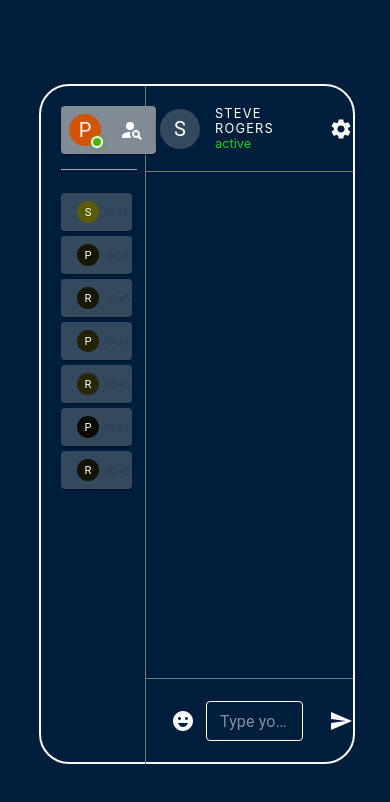
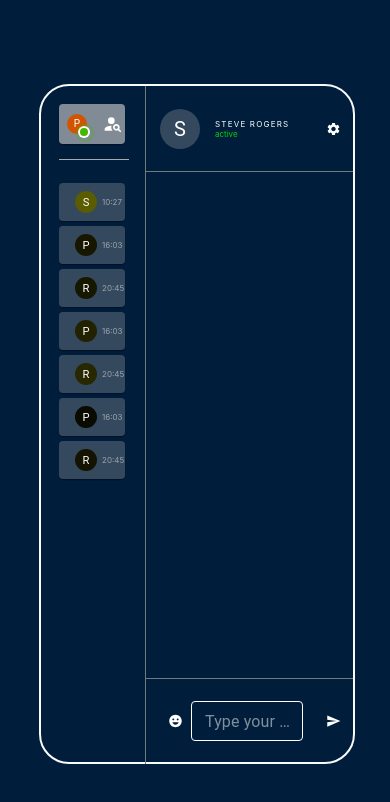
Before and after one commit to pragashraj/E-Chat_Web, a React (Create React App) app: page / in a window 390 px wide. Shown: the top 802 px of the page. Built offline with nearby package versions, Linux system fonts and the light colour scheme.

Commit message:
refactor: code refactor for mobile ui alignment

```diff
--- a/src/components/ChatListItem.js
+++ b/src/components/ChatListItem.js
@@ -20,8 +20,8 @@ const useStyles = makeStyles({
         fontSize: '0.7rem'
     },
     mobileDateTime: {
-        color: "#2C3E50",
-        fontSize: "0.6rem",
+        color: "rgba(255, 255, 255, 0.5)",
+        fontSize: "0.5rem",
         marginLeft: "5px"
     },
     mobileListItem: {
@@ -31,13 +31,13 @@ const useStyles = makeStyles({
     }
 })
 
-const ChatListItem = ({listItem, desktopView}) => {
+const ChatListItem = ({listItem, desktopView, handleChatListItemOnClick}) => {
     const classes = useStyles()
     const rand = Math.floor(Math.random() * 100)
 
     const renderMobileView = () => {
         return (
-            <ListItemButton>
+            <ListItemButton onClick = {() => handleChatListItemOnClick(listItem)}>
                 <ListItemAvatar className = {classes.mobileListItem}>
                     <Avatar sx = {{ bgcolor: `rgb(${rand}, ${rand}, 0)` }} className = {classes.mobileItemAvatar}>
                         {listItem.avatar}
@@ -50,7 +50,7 @@ const ChatListItem = ({listItem, desktopView}) => {
 
     const renderDestopView = () => {
         return (
-            <ListItemButton>
+            <ListItemButton onClick = {() => handleChatListItemOnClick(listItem)}>
                 <ListItemAvatar>
                     <Avatar sx = {{ bgcolor: `rgba(52, ${rand}, 0)` }}>{listItem.avatar}</Avatar>
                 </ListItemAvatar>
--- a/src/components/Input.js
+++ b/src/components/Input.js
@@ -26,15 +26,16 @@ const CssTextField = styled(TextField)({
     },
 })
 
-const Input = ({label, name, size, value}) => {
+const Input = ({label, name, size, value, handleInputOnChange}) => {
     return (
         <CssTextField
             label = {label}
             id = {`outlined-size-${label}`}
             size = {size}
-            fullWidth
             value = {value}
             name = {name}
+            onChange = {handleInputOnChange}
+            fullWidth
         />
     )
 }
--- a/src/components/InputHeader.js
+++ b/src/components/InputHeader.js
@@ -7,13 +7,13 @@ import { Search, Close, PersonSearch } from '@mui/icons-material'
 import StyledBadge from './StyledBadge'
 
 const useStyles = makeStyles((theme) => ({
-  root: {
+  root: props => ({
     p: '2px 4px',
     display: 'flex',
     alignItems: 'center',
-    width: "100%",
+    width: props.desktopView ? "100%" : "75%",
     backgroundColor: "#808B96"
-  },
+  }),
   avatar_btn: {
     p: '10px'
   },
@@ -30,17 +30,22 @@ const useStyles = makeStyles((theme) => ({
   },
 }))
 
-const InputHeader = ({placeholder, value, desktopView}) => {
+const InputHeader = ({
+  placeholder,
+  value,
+  desktopView,
+  handleInputOnChange,
+  handleSearchOnClick,
+  handleSearchModalOnClick,
+  handleCancelOnClick
+}) => {
     const classes = useStyles({desktopView: desktopView})
 
     const renderMobileView = () => {
         return (
-            <>
-            <IconButton className = {classes.icon_btn} aria-label = "search">
-                <PersonSearch sx = {{color: "white", width: 30}}/>
+            <IconButton className = {classes.icon_btn} aria-label = "search" onClick = {handleSearchModalOnClick}>
+                <PersonSearch sx = {{color: "white", width: 20}}/>
             </IconButton>
-            <Divider className = {classes.divider} orientation = "vertical" />
-            </>
         )
     }
 
@@ -52,13 +57,14 @@ const InputHeader = ({placeholder, value, desktopView}) => {
                 placeholder = {placeholder}
                 inputProps = {{ 'aria-label': placeholder }}
                 value = {value}
-                name = "search"
+                name = "searchValue"
+                onChange = {handleInputOnChange}
             />
-            <IconButton className = {classes.icon_btn} aria-label = "search">
+            <IconButton className = {classes.icon_btn} aria-label = "search" onClick = {handleSearchOnClick}>
                 <Search />
             </IconButton>
             <Divider className = {classes.divider} orientation = "vertical" />
-            <IconButton className = {classes.icon_btn} aria-label = "directions">
+            <IconButton className = {classes.icon_btn} aria-label = "directions" onClick = {handleCancelOnClick}>
                 <Close/>
             </IconButton>
             </>
@@ -68,7 +74,7 @@ const InputHeader = ({placeholder, value, desktopView}) => {
     return (
         <Paper component = "form" className = {classes.root}>
             <IconButton className = {classes.avatar_btn} aria-label = "menu">
-                <StyledBadge bgColor = "#D35400"/>
+                <StyledBadge bgColor = "#D35400" desktopView = {desktopView}/>
             </IconButton>
             { desktopView ? renderDesktopView() : renderMobileView() }
         </Paper>
--- a/src/components/StyledBadge.js
+++ b/src/components/StyledBadge.js
@@ -32,14 +32,17 @@ const StyledAvatar = styled(Badge)(({ theme }) => ({
     },
 }))
 
-const StyledBadge = ({bgColor}) => {
+const StyledBadge = ({bgColor, desktopView}) => {
+    const res = desktopView ? 32 : 20
+    const size = desktopView ? "17px" : "10px"
+
     return (
         <StyledAvatar
             overlap = "circular"
             anchorOrigin = {{ vertical: 'bottom', horizontal: 'right' }}
             variant = "dot"
         >
-            <Avatar sx = {{ bgcolor: bgColor, width: 32, height: 32 }}>P</Avatar>
+            <Avatar sx = {{ bgcolor: bgColor, width: res, height: res, fontSize: size }}>P</Avatar>
         </StyledAvatar>
     )
 }
--- a/src/screens/Home/Aside.js
+++ b/src/screens/Home/Aside.js
@@ -23,7 +23,15 @@ const useStyles = makeStyles({
     })
 })
 
-const Aside = ({chatList}) => {
+const Aside = ({
+    chatList,
+    searchValue,
+    handleInputOnChange,
+    handleChatListItemOnClick,
+    handleSearchOnClick,
+    handleSearchModalOnClick,
+    handleCancelOnClick
+}) => {
     const matches = useMediaQuery('(min-width:800px)')
     const classes = useStyles({desktopView: matches})
 
@@ -37,6 +45,7 @@ const Aside = ({chatList}) => {
                                 listItem = {item}
                                 key = {item.id}
                                 desktopView = {matches}
+                                handleChatListItemOnClick = {handleChatListItemOnClick}
                             />
                         }) }
                     </List>
@@ -49,7 +58,15 @@ const Aside = ({chatList}) => {
         return (
             <Grid container>
                 <Grid item xs = {12}>
-                    <InputHeader placeholder = "Search" desktopView = {matches}/>
+                    <InputHeader
+                        placeholder = "Search"
+                        desktopView = {matches}
+                        value = {searchValue}
+                        handleInputOnChange = {handleInputOnChange}
+                        handleSearchOnClick = {handleSearchOnClick}
+                        handleSearchModalOnClick = {handleSearchModalOnClick}
+                        handleCancelOnClick = {handleCancelOnClick}
+                    />
                 </Grid>
             </Grid>
         )
--- a/src/screens/Home/Footer.js
+++ b/src/screens/Home/Footer.js
@@ -3,6 +3,7 @@ import React from 'react'
 import { Grid, IconButton } from '@mui/material'
 import { Send, EmojiEmotions } from '@mui/icons-material'
 import { makeStyles } from '@mui/styles'
+import useMediaQuery from '@mui/material/useMediaQuery'
 
 import Input from '../../components/Input'
 
@@ -14,23 +15,35 @@ const useStyles = makeStyles((theme) => ({
         justifyContent: "center",
         height: "100%",
     },
-    icon: {
+    icon: props => ({
         color: "white",
-        width: 30
-    },
+        width: props.desktop ? 30 : 15
+    }),
 }))
 
-const Footer = () => {
-    const classes = useStyles()
+const Footer = ({
+    value,
+    handleInputOnChange,
+    handleSendOnClick,
+    handleEmojiOnClick
+}) => {
+    const matches = useMediaQuery('(min-width:800px)')
+    const classes = useStyles({desktop: matches})
 
     const renderInputBlog = () => {
         return (
             <div className = "footer_input_blog">
-                <IconButton aria-label = "settings">
+                <IconButton aria-label = "emojies" onClick = {handleEmojiOnClick}>
                     <EmojiEmotions className = {classes.icon}/>
                 </IconButton>
                 <div className = "footer_input">
-                    <Input size = "small" label = "Type your message........" name = "message"/>
+                    <Input
+                        size = "small"
+                        label = "Type your message........"
+                        name = "messageValue"
+                        value = {value}
+                        handleInputOnChange = {handleInputOnChange}
+                    />
                 </div>
             </div>
         )
@@ -38,7 +51,7 @@ const Footer = () => {
 
     const renderSendBlog = () => {
         return (
-            <IconButton aria-label = "settings">
+            <IconButton aria-label = "send" onClick = {handleSendOnClick}>
                 <Send className = {classes.icon}/>
             </IconButton>
         )
--- a/src/screens/Home/Header.js
+++ b/src/screens/Home/Header.js
@@ -3,6 +3,7 @@ import React from 'react'
 import { Grid, IconButton, Avatar } from '@mui/material'
 import { Settings } from '@mui/icons-material'
 import { makeStyles } from '@mui/styles'
+import useMediaQuery from '@mui/material/useMediaQuery'
 
 import './Home.css'
 
@@ -12,18 +13,19 @@ const useStyles = makeStyles((theme) => ({
         justifyContent: "center",
         height: "100%"
     },
-    icon: {
+    icon: props => ({
         color: "white",
-        width: 30
-    },
+        width: props.desktop ? 30 : 15
+    }),
 }))
 
-const Header = () => {
-    const classes = useStyles()
+const Header = ({selectedChatItem, handleSettingsOnClick}) => {
+    const matches = useMediaQuery('(min-width:800px)')
+    const classes = useStyles({desktop: matches})
 
     const renderSettingBlog = () => {
         return (
-            <IconButton aria-label = "settings">
+            <IconButton aria-label = "settings" onClick = {handleSettingsOnClick}>
                 <Settings className = {classes.icon}/>
             </IconButton>
         )
@@ -32,9 +34,9 @@ const Header = () => {
     const renderSecondaryUser = () => {
         return (
             <div className = "secondary_user_blog">
-                <Avatar sx = {{ bgcolor: "#34495E" }}>S</Avatar>
+                <Avatar sx = {{ bgcolor: "#34495E" }}>{selectedChatItem && selectedChatItem.avatar}</Avatar>
                 <div className = "secondary_user_detail">
-                    <span className = "secondary_user_name">Steve rogers</span>
+                    <span className = "secondary_user_name">{selectedChatItem && selectedChatItem.user}</span>
                     <span className = "secondary_user_active">active</span>
                 </div>
             </div>
--- a/src/screens/Home/Home.css
+++ b/src/screens/Home/Home.css
@@ -28,7 +28,7 @@
 }
 
 .card_left_content {
-    padding: 20px;
+    padding: 15px;
     display: flex;
     width: 100%;
 }
@@ -38,6 +38,7 @@
     width: 100%;
     height: 75vh;
     flex-direction: column;
+    padding: 3px;
 }
 
 .aside_header {
@@ -49,7 +50,7 @@
 .aside_chat_list {
     width: 100%;
     height: 100%;
-    overflow-y: scroll;
+    overflow-y: auto;
     overflow-x: hidden;
 }
 
@@ -132,3 +133,13 @@
 .footer_input {
     width: 100%;
 }
+
+@media screen and (max-width: 600px) {
+    .secondary_user_name {
+        font-size: 0.5rem;
+    }
+
+    .secondary_user_active {
+        font-size: 0.5rem;
+    }
+}
--- a/src/screens/Home/Home.js
+++ b/src/screens/Home/Home.js
@@ -9,9 +9,14 @@ import Footer from './Footer'
 import './Home.css'
 
 class Home extends Component {
+    state = {
+        searchValue: "",
+        messageValue: "",
+        selectedChatItem: {id: "1", avatar: "S", user: "Steve Rogers", recentMessage: "Hi there", dateTime: "10:27"},
+    }
 
     dummyList = [
-        {id: "1", avatar: "S", user: "Steve", recentMessage: "Hi there", dateTime: "10:27"},
+        {id: "1", avatar: "S", user: "Steve Rogers", recentMessage: "Hi there", dateTime: "10:27"},
         {id: "2", avatar: "P", user: "Palemo", recentMessage: "See you later", dateTime: "16:03"},
         {id: "3", avatar: "R", user: "Rogers", recentMessage: "Good Night", dateTime: "20:45"},
         {id: "4", avatar: "P", user: "Palemo", recentMessage: "See you later", dateTime: "16:03"},
@@ -20,26 +25,77 @@ class Home extends Component {
         {id: "7", avatar: "R", user: "Rogers", recentMessage: "Good Night", dateTime: "20:45"},
     ]
 
+    handleSendOnClick = () => {
+
+    }
+
+    handleSearchOnClick = () => {
+
+    }
+
+    handleSearchModalOnClick = () => {
+
+    }
+
+    handleCancelOnClick = () => {
+
+    }
+
+    handleSettingsOnClick = () => {
+
+    }
+
+    handleEmojiOnClick = () => {
+
+    }
+
+    handleChatListItemOnClick = (item) => {
+        this.setState({ selectedChatItem: item })
+    }
+
+    handleInputOnChange = (e) => {
+        const {name, value} = e.target
+        this.setState({ [name]: value })
+    }
+
     renderCardRight = () => {
+        const {messageValue, selectedChatItem} = this.state
         return (
             <div className = "card_right_content">
                 <div className = "card_right_header">
-                    <Header/>
+                    <Header
+                        selectedChatItem = {selectedChatItem}
+                        handleSettingsOnClick = {this.handleSettingsOnClick}
+                    />
                 </div>
                 <div className = "card_right_body">
 
                 </div>
                 <div className = "card_right_footer">
-                    <Footer/>
+                    <Footer
+                        value = {messageValue}
+                        handleInputOnChange = {this.handleInputOnChange}
+                        handleSendOnClick = {this.handleSendOnClick}
+                        handleEmojiOnClick = {this.handleEmojiOnClick}
+                    />
                 </div>
             </div>
         )
     }
 
     renderCardLeft = () => {
+        const {searchValue} = this.state
         return (
             <div className = "card_left_content">
-                <Aside chatList = {this.dummyList}/>
+                <Aside
+                    chatList = {this.dummyList}
+                    searchValue = {searchValue}
+                    handleInputOnChange = {this.handleInputOnChange}
+                    handleChatListItemOnClick = {this.handleChatListItemOnClick}
+                    handleSearchOnClick = {this.handleSearchOnClick}
+                    handleSearchModalOnClick = {this.handleSearchModalOnClick}
+                    handleCancelOnClick = {this.handleCancelOnClick}
+                />
             </div>
         )
     }
```
